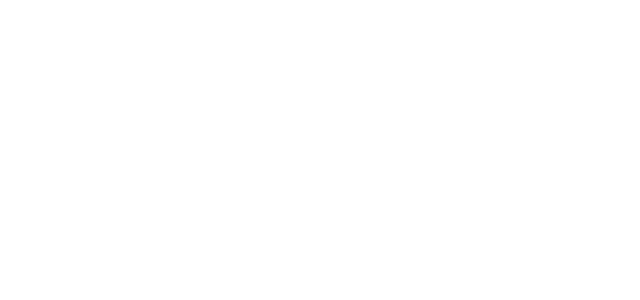
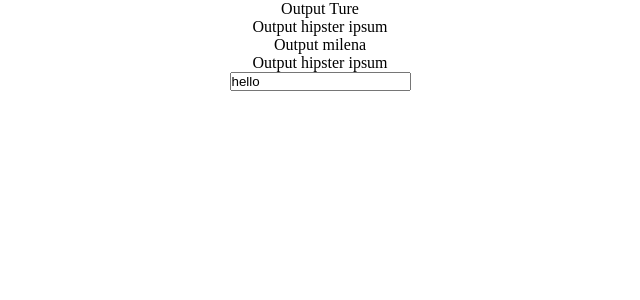
Before and after one commit to Thornvik/typescript-exercise, a React (Create React App) app: page / in a window 1280 px wide. Shown: the top 300 px of the page, without its empty margins (320-960 px from the left). Built offline with nearby package versions, Linux system fonts and the light colour scheme.

Commit message:
input output skeleton

```diff
--- a/src/App.tsx
+++ b/src/App.tsx
@@ -1,12 +1,19 @@
-import React from "react";
+import React, { useState } from "react";
 import "./App.css";
 
+import Input from "./components/input/Input";
+import Output from "./components/output/Output";
+
 function App() {
-  function hello() {
-    console.log("helo");
-  }
+  const [values, setValue] = useState("hello");
 
-  return <div className="App"></div>;
+  return (
+    <div className="App">
+      <Output name="Ture" paragraph="hipster ipsum"></Output>
+      <Output name="milena" paragraph="hipster ipsum"></Output>
+      <Input name={values}></Input>
+    </div>
+  );
 }
 
 export default App;
--- a/src/components/input/Input.tsx
+++ b/src/components/input/Input.tsx
@@ -1 +1,15 @@
 import React from "react";
+
+type InputProps = {
+  name: string;
+};
+
+const Input = ({ name }: InputProps) => {
+  return (
+    <div>
+      <input type="text" value={name} />
+    </div>
+  );
+};
+
+export default Input;
--- a/src/components/output/Output.tsx
+++ b/src/components/output/Output.tsx
@@ -1 +1,17 @@
 import React from "react";
+
+type OutputProps = {
+  name: string;
+  paragraph: string;
+};
+
+const Output = ({ name, paragraph }: OutputProps) => {
+  return (
+    <div>
+      <p>Output {name}</p>
+      <p>Output {paragraph}</p>
+    </div>
+  );
+};
+
+export default Output;
```
